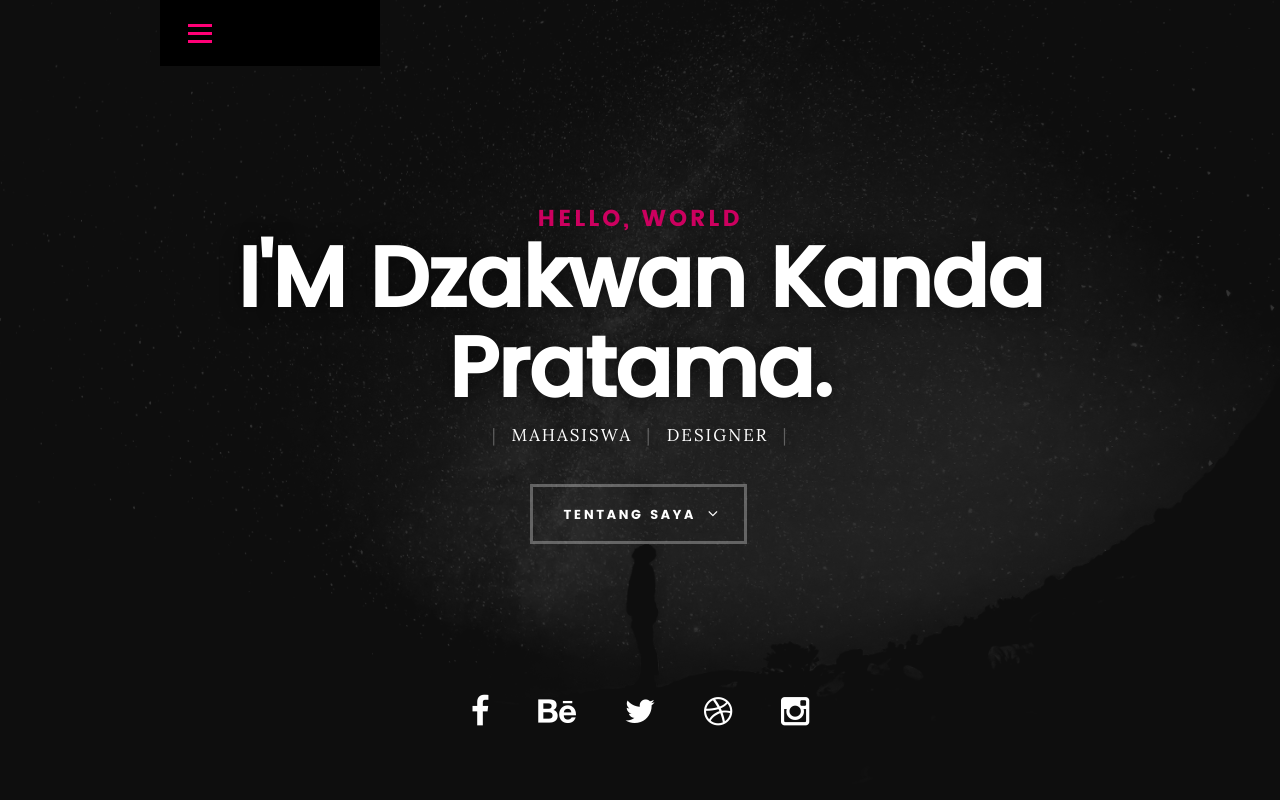
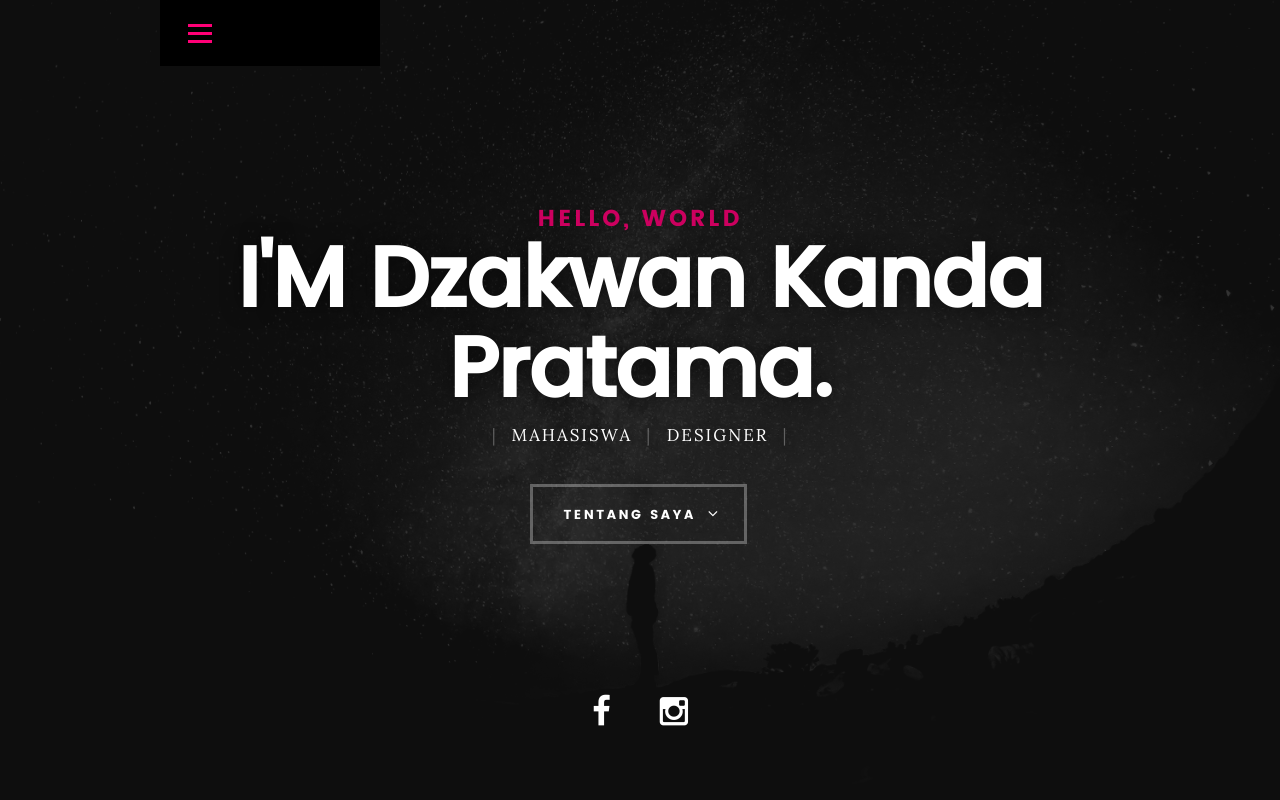
Before and after one commit to dzakwankandapratama/dzakwankandapratama.github.ioo, a plain HTML site: page index.html in a window 1280 px wide. Shown: the top 800 px of the page. Drawn offline with Linux system fonts and the light colour scheme; files whose address does not match are found by name.

Commit message:
Update index.html

```diff
--- a/index.html
+++ b/index.html
@@ -88,9 +88,7 @@
 
    	<ul class="intro-social">
          <li><a href="https://m.facebook.com/dzakwan.kchl"><i class="fa fa-facebook"></i></a></li>
-         <li><a href="#"><i class="fa fa-behance"></i></a></li>
-         <li><a href="#"><i class="fa fa-twitter"></i></a></li>
-         <li><a href="#"><i class="fa fa-dribbble"></i></a></li>
+
          <li><a href="https://instagram.com/_dzakwankanda_?utm_medium=copy_link"><i class="fa fa-instagram"></i></a></li>
       </ul> <!-- /intro-social -->
 
```
